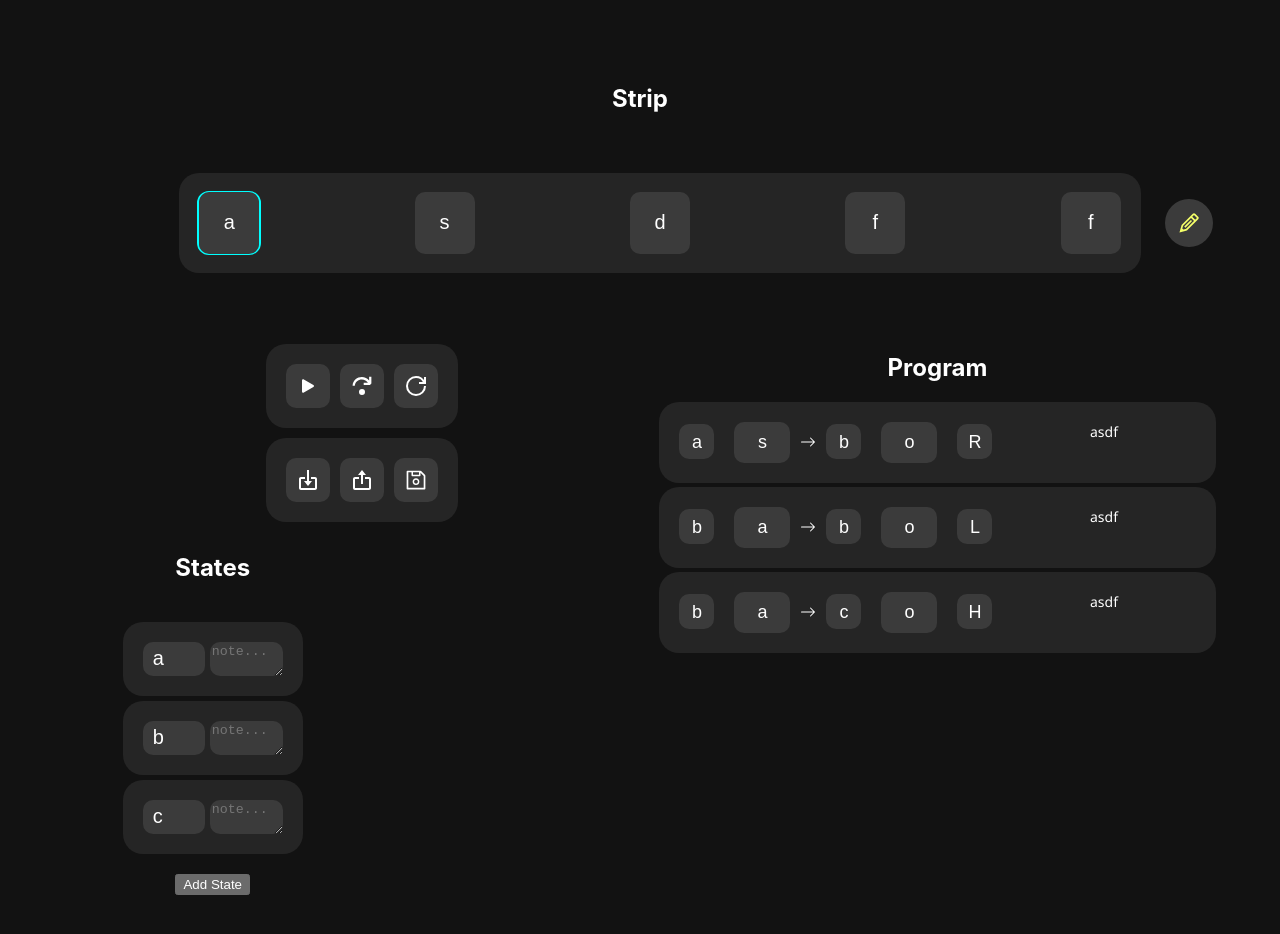
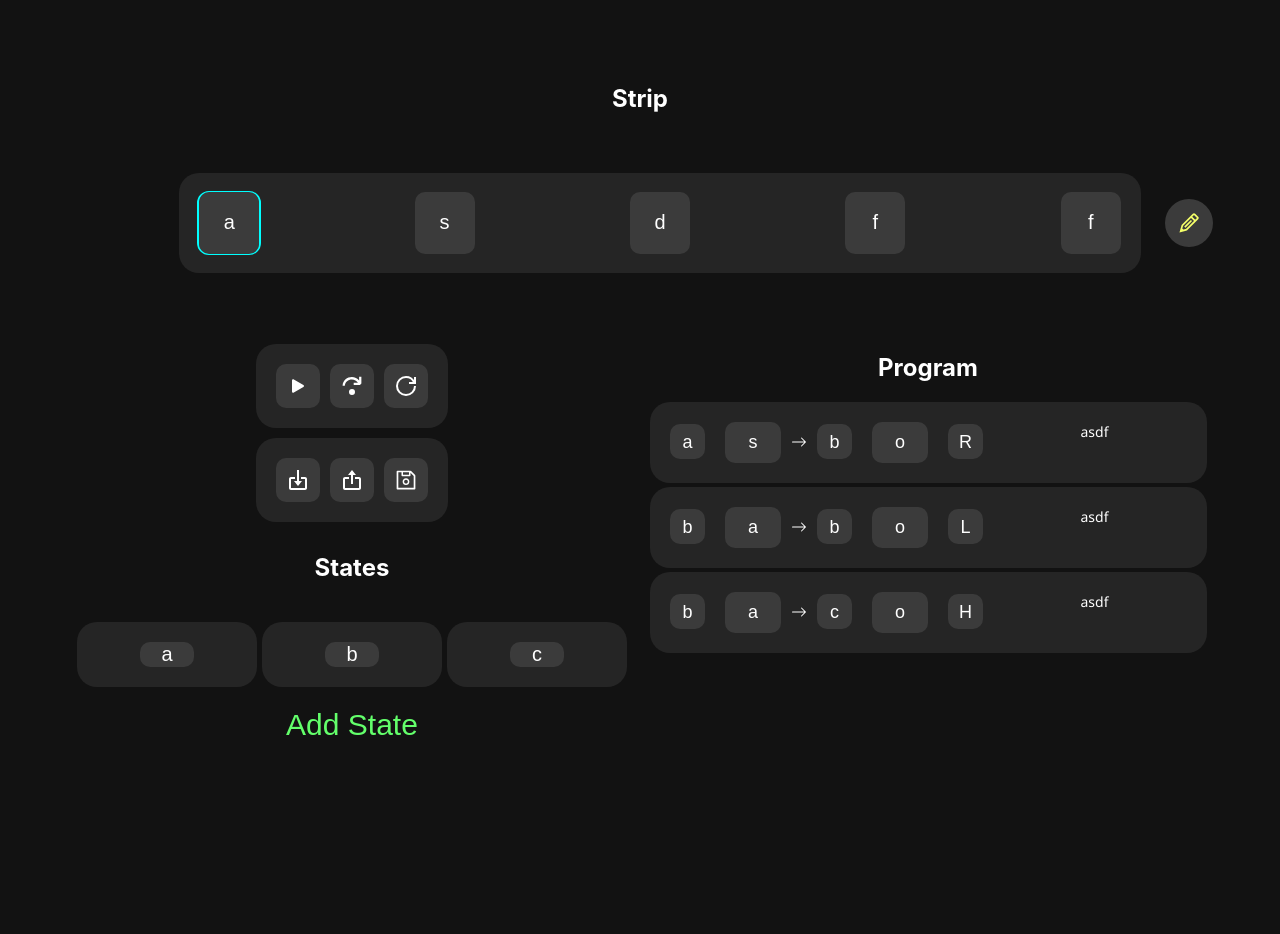
Before and after one commit to NilsGke/turingmachine, a React (Create React App) app: page / in a window 1280 px wide. Shown: the top 934 px of the page. After the commit the page ends 807 px from the top, so only its background shows below. Built offline with nearby package versions, Linux system fonts and the light colour scheme.

Commit message:
finalized basic styling and layouting (+ added remove State button)

```diff
--- a/src/App.scss
+++ b/src/App.scss
@@ -2,7 +2,7 @@
     text-align: center;
 
     display: grid;
-    grid-template-columns: repeat(2, auto);
+    grid-template-columns: repeat(2, 1fr);
     grid-template-rows: auto 200px auto;
     grid-column-gap: 0px;
     grid-row-gap: 0px;
@@ -272,7 +272,6 @@
 
 #statesContainer {
     grid-area: 3 / 1 / 4 / 2;
-    max-width: 50%;
     #states {
         display: flex;
         justify-content: center;
@@ -301,6 +300,7 @@
                 display: flex;
                 flex-direction: row;
                 flex-wrap: nowrap;
+                justify-content: space-around;
 
                 input,
                 textarea {
@@ -308,12 +308,43 @@
                     border: none;
                     background: #3b3b3b;
                 }
+
+                // THINK IF YOU NEED THE NOTE THINGY
+                textarea {
+                    display: none;
+                }
+
                 input {
                     font-size: 20px;
                     width: 50px;
-                    padding-left: 10px;
+                    // padding-left: 10px;
+                    text-align: center;
+                }
+                button.delete {
+                    max-width: 25px;
+                    padding: 0;
+                    svg {
+                        height: 100%;
+                        width: 100%;
+                        path {
+                            transition: all 0.2s ease-out;
+                            color: #8a8a8a;
+                        }
+                    }
+                    &:hover {
+                        svg path {
+                            color: #ff5151;
+                        }
+                    }
                 }
             }
         }
     }
+    button {
+        background: transparent;
+        border: none;
+        color: #63ff6b;
+        font-size: 30px;
+        cursor: pointer;
+    }
 }
```
